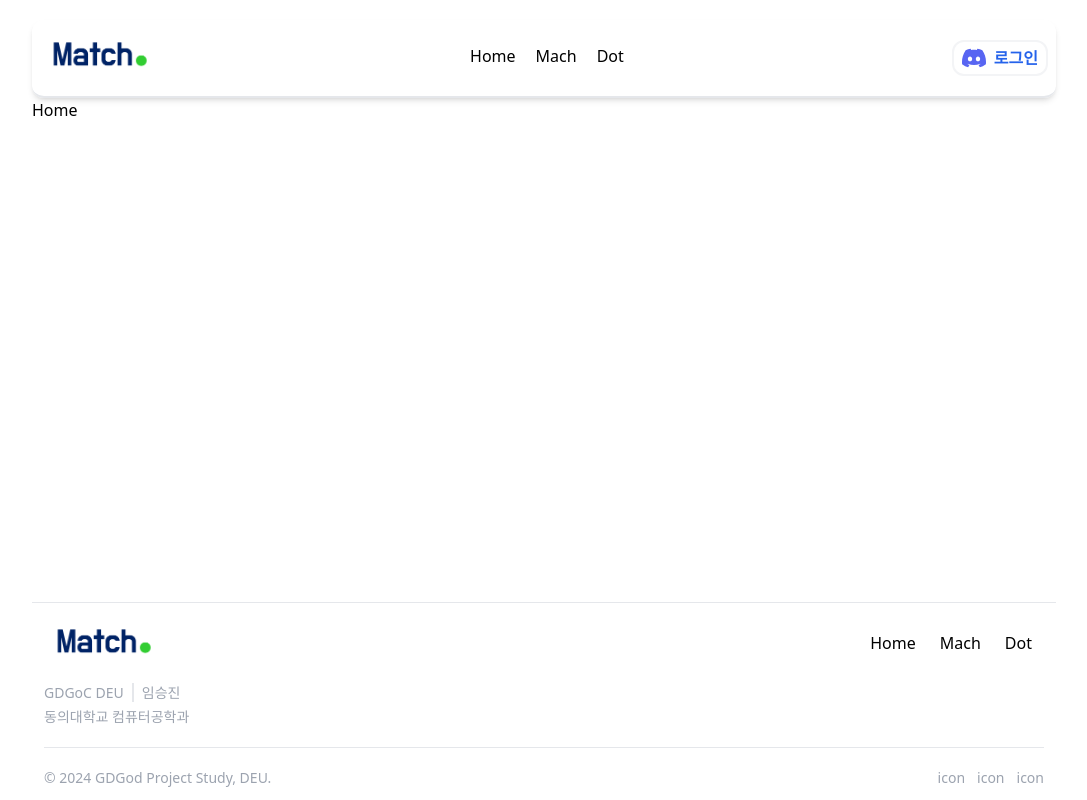
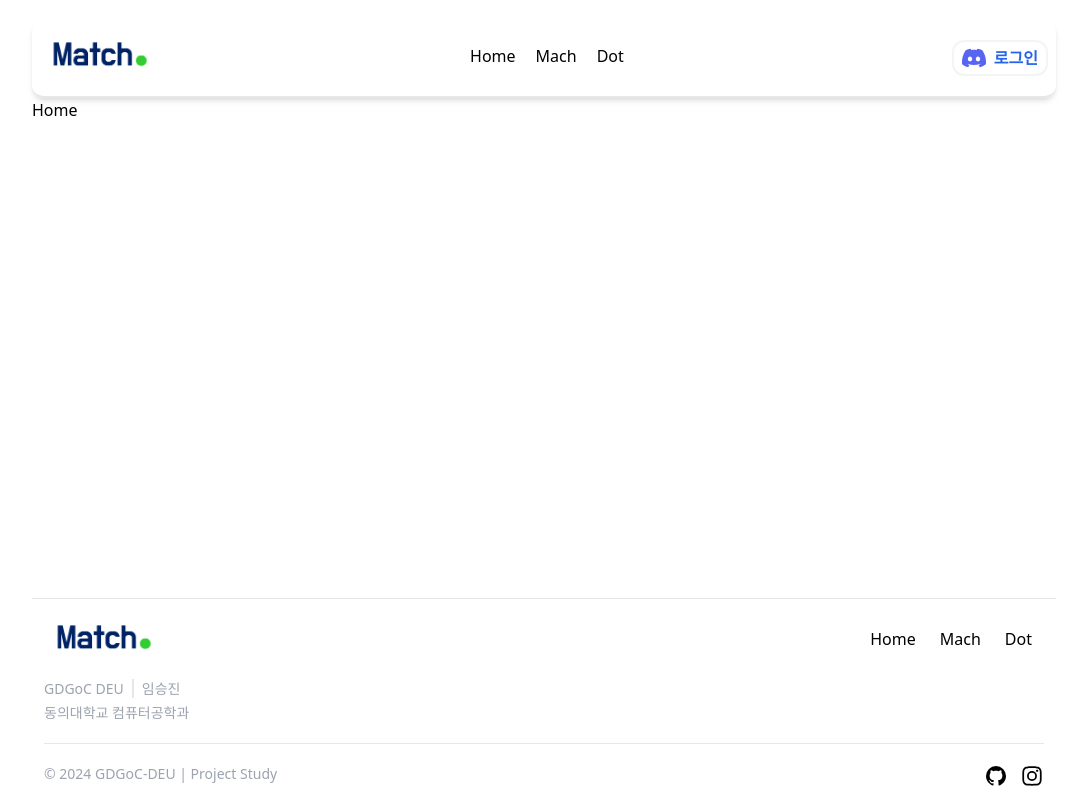
Before and after one commit to GDGoC-DUE-Projcet-Study/match-dot, a Next.js app: page / in a window 1280 px wide. Shown: the whole page, without its empty margins (96-1183 px from the left). Built offline with nearby package versions, Linux system fonts and the light colour scheme; no server answers.

Commit message:
feat: footer 컴포넌트

```diff
--- a/src/components/basic/Footer/Footer.tsx
+++ b/src/components/basic/Footer/Footer.tsx
@@ -2,6 +2,8 @@ import Image from 'next/image';
 import React from 'react';
 
 import logoImage from '@/assets/images/match-dot-logo.png';
+import Icon from '@/assets/icon';
+import Link from 'next/link';
 
 export default function Footer() {
   return (
@@ -33,11 +35,17 @@ export default function Footer() {
         <p>동의대학교 컴퓨터공학과</p>
         <hr className="mb-5 mt-5" />
         <div className="flex justify-between">
-          <p>© 2024 GDGod Project Study, DEU.</p>
+          <p>© 2024 GDGoC-DEU | Project Study</p>
           <div className="flex space-x-3">
-            <span>icon</span>
-            <span>icon</span>
-            <span>icon</span>
+            <Link href={'https://github.com/SeungJin051'} target="_blank">
+              <Icon name="IcGithub" />
+            </Link>
+            <Link
+              href={'https://www.instagram.com/__seung_jin__/'}
+              target="_blank"
+            >
+              <Icon name="IcLogoInstagram" />
+            </Link>
           </div>
         </div>
       </div>
```
